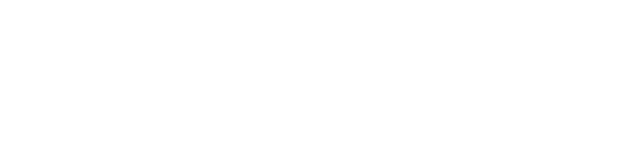
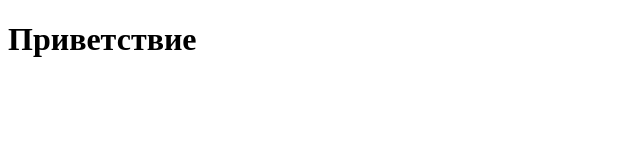
Before and after one commit to ChernoSlava/first-project, a plain HTML site: page index.html in a window 1280 px wide. Shown: the whole page, without its empty margins (0-640 px from the left). Drawn offline with Linux system fonts and the light colour scheme.

Commit message:
Добавлен главный заголовок

```diff
--- a/index.html
+++ b/index.html
@@ -6,6 +6,10 @@
 
 </head>
 <body class="page">
+    <header class="header">
+        <h1>Приветствие</h1>
+
+    </header>
 
 
 </body>
```
